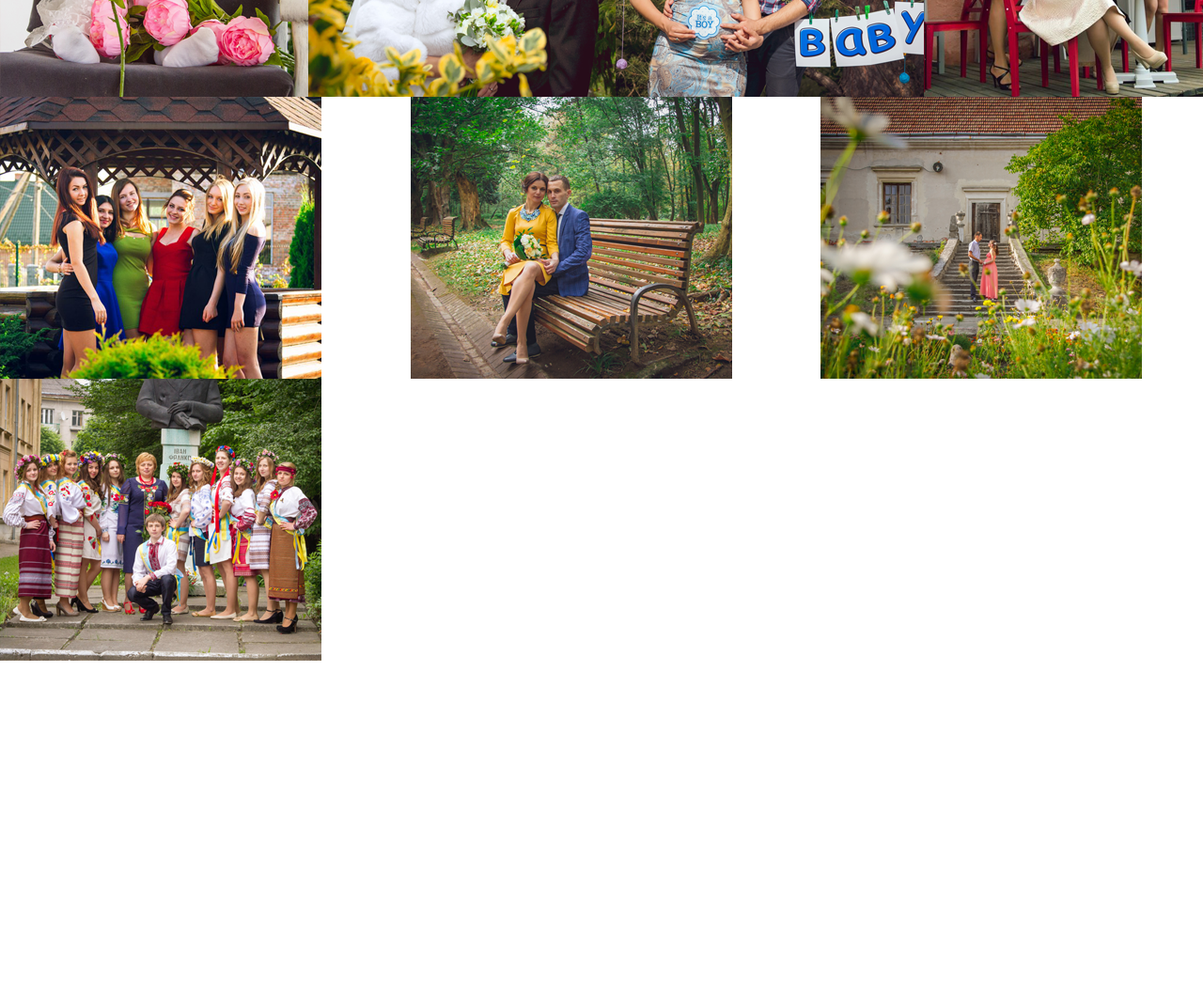
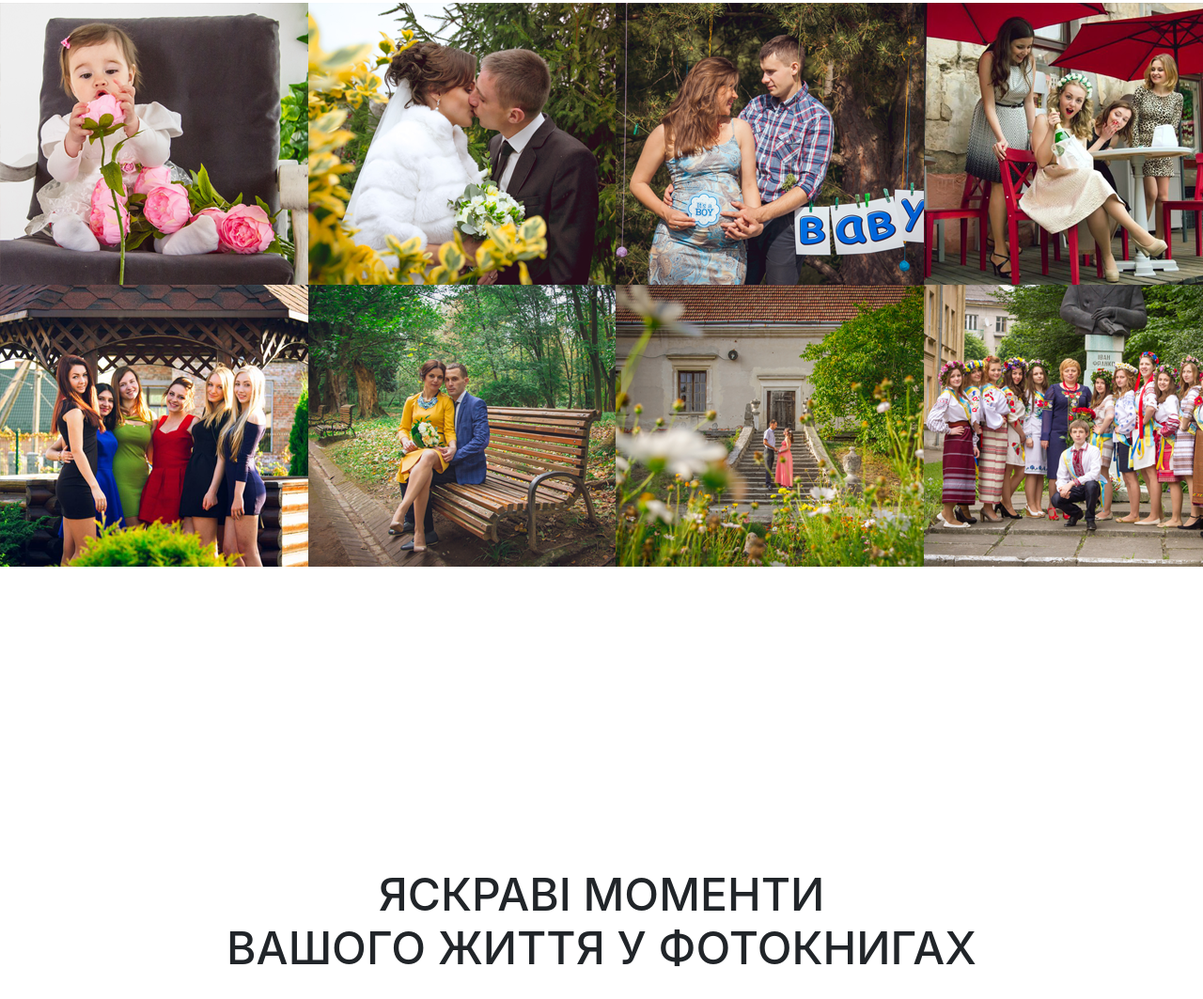
Before and after one commit to OlgaGrab/website, a plain HTML site: page index.html in a window 1280 px wide. Shown: the part 1733-2796 px from the top of the page at 94% size. Before the commit the page ends 2436 px from the top, so only its background shows below. Drawn offline with nearby package versions, Linux system fonts and the light colour scheme.

Commit message:
Innitial

```diff
--- a/css/index.css
+++ b/css/index.css
@@ -51,20 +51,62 @@ nav li a {
 
 #about {
     text-align: center;
-    padding-bottom: 170px;
-    padding-top: 140px;
+    padding-bottom: 300px;
+    padding-top: 200px;
+    color: #434343;
 }
 
 article h2 {
 	font-size: 24px;
-	padding-bottom: 15px;
-    padding-top: 15px;
+	padding-bottom: 20px;
+    padding-top: 20px;
+    color: #434343;
 }
 
 article p {
 	font-size: 20px;
 }
 
+/*div {*/
+/*	display: inline-block;*/
+/*}*/
+
+div img:hover {
+	box-shadow: 1px 1px 2px black, 0 0 25px grey;
+	/*width: 71%;*/
+	display: flex;
+	justify-content: center;
+	align-items: center;
+}
+
+/*#children:hover {*/
+/*	box-shadow: 1px 1px 2px black, 0 0 25px grey;*/
+/*	width: 71%;*/
+/*	display: flex;*/
+/*	justify-content: center;*/
+/*	align-items: center;*/
+/*}*/
+
+section {
+	text-align: center;
+    padding-bottom: 300px;
+    padding-top: 300px;
+}
+
+section h2 {
+	font-size: 48px;
+	padding-bottom: 20px;
+    padding-top: 20px;
+
+}
+
+section{
+	display: flex;
+}
+section a {
+	justify-content: center;
+	align-items: center;
+}
 
 /*#contact img {*/
 /*	width: 100%;*/
--- a/index.html
+++ b/index.html
@@ -9,9 +9,7 @@
     <link rel="stylesheet" href="css/index.css">
     <link rel="stylesheet" href="css/portfolio.css">
     <link rel="stylesheet" href="css/index-layout.css">
-    <link rel="stylesheet" href="https://maxcdn.bootstrapcdn.com/bootstrap/4.0.0-beta.2/css/bootstrap.min.css"
-        integrity="sha384-PsH8R72JQ3SOdhVi3uxftmaW6Vc51MKb0q5P2rRUpPvrszuE4W1povHYgTpBfshb"
-        crossorigin="anonymous">
+    <link rel="stylesheet" href="https://maxcdn.bootstrapcdn.com/bootstrap/4.0.0-beta.2/css/bootstrap.min.css" integrity="sha384-PsH8R72JQ3SOdhVi3uxftmaW6Vc51MKb0q5P2rRUpPvrszuE4W1povHYgTpBfshb" crossorigin="anonymous">
 </head>
 
 <body>
@@ -70,36 +68,36 @@
         <img src="image/olga_grabchak.png" alt="olga_grabchak" width="300">
         <br>
         <h2>ОЛЬГА ГРАБЧАК</h2>
-        <p>Вітаю Вас на моїй персональній сторінці.<br>
-        Кажуть, що фотограф лише створює фотографії, проте я обожнюю<br>
-        свою роботу за можливість втілити Ваші незабутні емоції у фотознімках.<br>
-        Мені подобається бачити в кожній людині її неповторність та відвертість,<br>
-        а найважливішим для мене є передати це все у фото,<br>
-        які Ви з радістю переглядатимете протягом років.
+        <p>Вітаю Вас на моїй персональній сторінці.<br> Кажуть, що фотограф лише створює фотографії, проте я обожнюю<br> свою роботу за можливість втілити Ваші незабутні емоції у фотознімках.<br> Мені подобається бачити в кожній людині її неповторність та
+            відвертість,<br> а найважливішим для мене є передати це все у фото,<br> які Ви з радістю переглядатимете протягом років.
         </p>
     </article>
+    <div class="row" class="d-block w-100" id="shadow" id="portfolio">
+        <div class="col-3"><a href="children.html"><img src="image/children.png" alt="children" ></a></div>
+        <div class="col-3"><a href="wedding.html"><img src="image/wedding.png" alt="wedding"></a></div>
+        <div class="col-3"><a href="pregnant.html"><img src="image/pregnant.png" alt="pregnant"></a></div>
+        <div class="col-3"><a href="girls.html"><img src="image/girls.png" alt="girls"></a></div>
+    </div>
     <div class="row">
-  <div class="col-3"><a href="children.html"><img src="image/children.png" alt="children"></a></div>
-  <div class="col-3"><a href="wedding.html"><img src="image/wedding.png" alt="wedding"></a></div>
-  <div class="col-3"><a href="pregnant.html"><img src="image/pregnant.png" alt="pregnant"></a></div>
-  <div class="col-3"><a href="girls.html"><img src="image/girls.png" alt="girls"></a></div>
-</div>
-<div class="row">
-  <div class="col"><a href="group.html"><img src="image/group.png" alt="group"></a></div>
-  <div class="col"><a href="affiance.html"><img src="image/affiance.png" alt="affiance"></a></div>
-  <div class="col"><a href="lovestory.html"><img src="image/lovestory.png" alt="lovestory"></a></div>
-  <div class="col"><a href="events.html"><img src="image/events.png" alt="events"></a></div>
-</div>
+        <div class="col-3"><a href="group.html"><img src="image/group.png" alt="group"></a></div>
+        <div class="col-3"><a href="affiance.html"><img src="image/affiance.png" alt="affiance"></a></div>
+        <div class="col-3"><a href="lovestory.html"><img src="image/lovestory.png" alt="lovestory"></a></div>
+        <div class="col-3"><a href="events.html"><img src="image/events.png" alt="events"></a></div>
+    </div>
+    <section>
+        <h2 id="albums">ЯСКРАВІ МОМЕНТИ<BR> BАШОГО ЖИТТЯ У ФОТОКНИГАХ</h2>
+                <nav>
+                    <a href="album_maria.html"><img src="image/album_maria.png" alt="album_maria"></a>
+                    <a href="album_iniaz.html"><img src="image/album_iniaz.png" alt="album_iniaz"></a>
+                    <a href="album_natalia.html"><img src="image/album_natalia.png" alt="album_natalia"></a>
+                    <a href="album_zirka.html"><img src="image/album_zirka.png" alt="album_zirka"></a>
+            </nav>
+    </section>
 
-    <script
-      src="https://code.jquery.com/jquery-3.2.1.min.js"
-      integrity="sha256-hwg4gsxgFZhOsEEamdOYGBf13FyQuiTwlAQgxVSNgt4="
-      crossorigin="anonymous"></script>
-    <script src="https://cdnjs.cloudflare.com/ajax/libs/popper.js/1.12.3/umd/popper.min.js"
-        integrity="sha384-vFJXuSJphROIrBnz7yo7oB41mKfc8JzQZiCq4NCceLEaO4IHwicKwpJf9c9IpFgh"
-        crossorigin="anonymous"></script>
-    <script src="https://maxcdn.bootstrapcdn.com/bootstrap/4.0.0-beta.2/js/bootstrap.min.js"
-        integrity="sha384-alpBpkh1PFOepccYVYDB4do5UnbKysX5WZXm3XxPqe5iKTfUKjNkCk9SaVuEZflJ" crossorigin="anonymous"></script>
+
+    <script src="https://code.jquery.com/jquery-3.2.1.min.js" integrity="sha256-hwg4gsxgFZhOsEEamdOYGBf13FyQuiTwlAQgxVSNgt4=" crossorigin="anonymous"></script>
+    <script src="https://cdnjs.cloudflare.com/ajax/libs/popper.js/1.12.3/umd/popper.min.js" integrity="sha384-vFJXuSJphROIrBnz7yo7oB41mKfc8JzQZiCq4NCceLEaO4IHwicKwpJf9c9IpFgh" crossorigin="anonymous"></script>
+    <script src="https://maxcdn.bootstrapcdn.com/bootstrap/4.0.0-beta.2/js/bootstrap.min.js" integrity="sha384-alpBpkh1PFOepccYVYDB4do5UnbKysX5WZXm3XxPqe5iKTfUKjNkCk9SaVuEZflJ" crossorigin="anonymous"></script>
 </body>
 
 </html>
```
